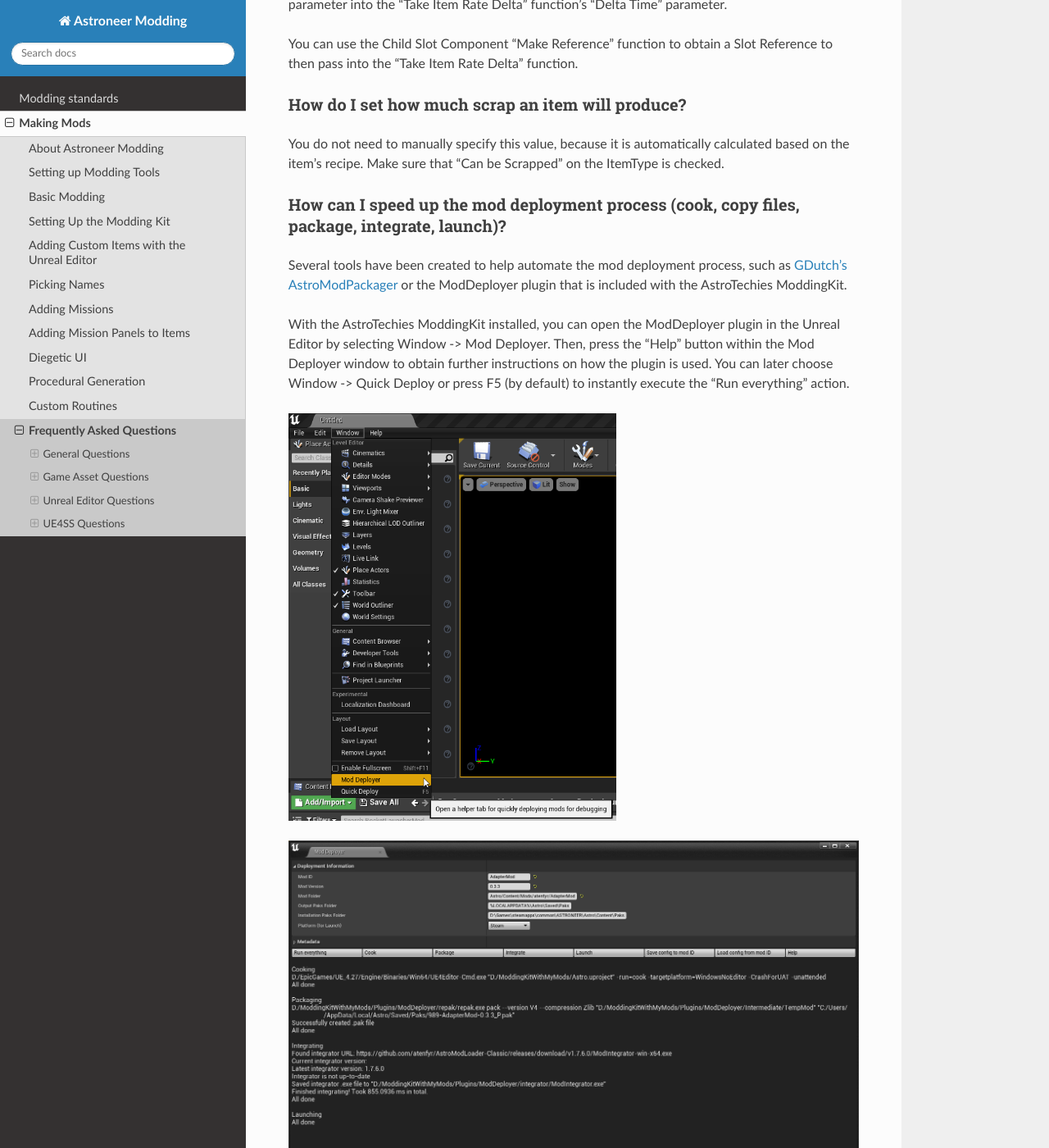
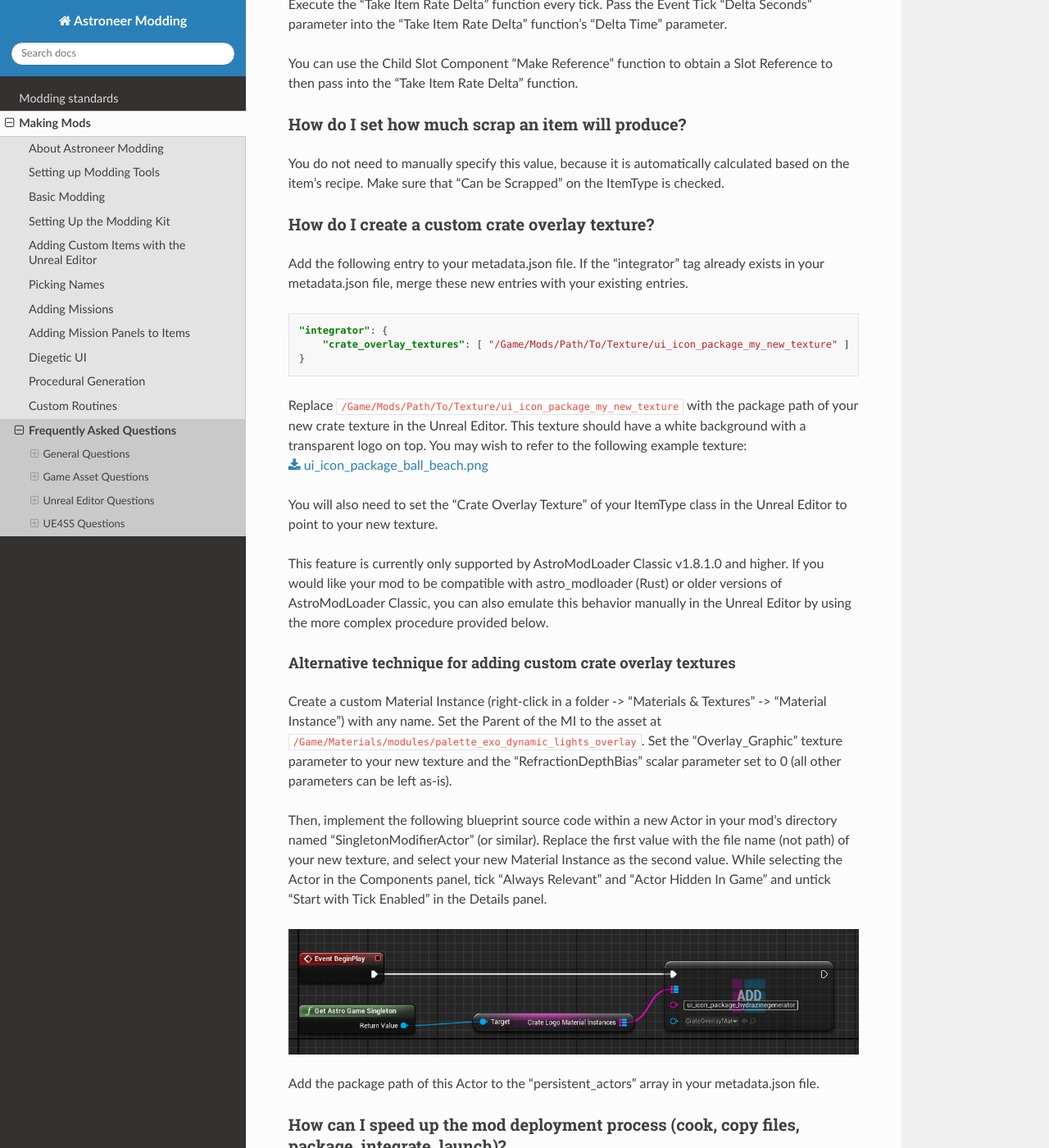
Before and after one commit to AstroTechies/astroneermodding, a Sphinx documentation site: the page built from docs/guides/faq.rst, in a window 1280 px wide and 1400 px high, scrolled down 25381 px. Shown: the whole window at 82% size. Built offline with Sphinx 7.4.7 and the Read the Docs theme 3.1.0, drawn with Linux system fonts in a browser that asks for light colours; some of the changed text lies outside the part shown.

Commit message:
crate overlay texture info, etc.

```diff
--- a/docs/guides/faq.rst
+++ b/docs/guides/faq.rst
@@ -541,6 +541,33 @@
 ^^^^^^^^^^^^^^^^^^^^^^^^^^^^^^^^^^^^^^^^^^^^^^^^^^^^^^^^^^^^^^^^^^^^^^^^^^^
 You do not need to manually specify this value, because it is automatically calculated based on the item's recipe. Make sure that "Can be Scrapped" on the ItemType is checked.
 
+How do I create a custom crate overlay texture?
+^^^^^^^^^^^^^^^^^^^^^^^^^^^^^^^^^^^^^^^^^^^^^^^^^^^^^^^^^^^^^^^^^^^^^^^^^^^
+Add the following entry to your metadata.json file. If the "integrator" tag already exists in your metadata.json file, merge these new entries with your existing entries.
+
+.. code-block:: json
+
+  "integrator": {
+      "crate_overlay_textures": [ "/Game/Mods/Path/To/Texture/ui_icon_package_my_new_texture" ]
+  }
+
+Replace ``/Game/Mods/Path/To/Texture/ui_icon_package_my_new_texture`` with the package path of your new crate texture in the Unreal Editor. This texture should have a white background with a transparent logo on top. You may wish to refer to the following example texture: :download:`ui_icon_package_ball_beach.png`
+
+You will also need to set the "Crate Overlay Texture" of your ItemType class in the Unreal Editor to point to your new texture.
+
+This feature is currently only supported by AstroModLoader Classic v1.8.1.0 and higher. If you would like your mod to be compatible with astro_modloader (Rust) or older versions of AstroModLoader Classic, you can also emulate this behavior manually in the Unreal Editor by using the more complex procedure provided below.
+
+Alternative technique for adding custom crate overlay textures
+"""""""""""""""""""""""""""""""""""""""""""""""""""""""""""""""""
+Create a custom Material Instance (right-click in a folder -> "Materials & Textures" -> "Material Instance") with any name. Set the Parent of the MI to the asset at ``/Game/Materials/modules/palette_exo_dynamic_lights_overlay``. Set the "Overlay_Graphic" texture parameter to your new texture and the "RefractionDepthBias" scalar parameter set to 0 (all other parameters can be left as-is).
+
+Then, implement the following blueprint source code within a new Actor in your mod's directory named "SingletonModifierActor" (or similar). Replace the first value with the file name (not path) of your new texture, and select your new Material Instance as the second value. While selecting the Actor in the Components panel, tick "Always Relevant" and "Actor Hidden In Game" and untick "Start with Tick Enabled" in the Details panel.
+
+.. image:: faq19-atenfyr.png
+  :width: 1200
+
+Add the package path of this Actor to the "persistent_actors" array in your metadata.json file.
+
 How can I speed up the mod deployment process (cook, copy files, package, integrate, launch)?
 ^^^^^^^^^^^^^^^^^^^^^^^^^^^^^^^^^^^^^^^^^^^^^^^^^^^^^^^^^^^^^^^^^^^^^^^^^^^^^^^^^^^^^^^^^^^^^^^^^
 Several tools have been created to help automate the mod deployment process, such as `GDutch's AstroModPackager`_ or the ModDeployer plugin that is included with the AstroTechies ModdingKit.
```
Also changed, not shown: docs/guides/customRoutines.rst (+4 -4 lines), docs/standards/metadatav2.rst (+9 -1 lines), docs/guides/faq19-atenfyr.png (added), docs/guides/ui_icon_package_ball_beach.png (added), 3 other files.
